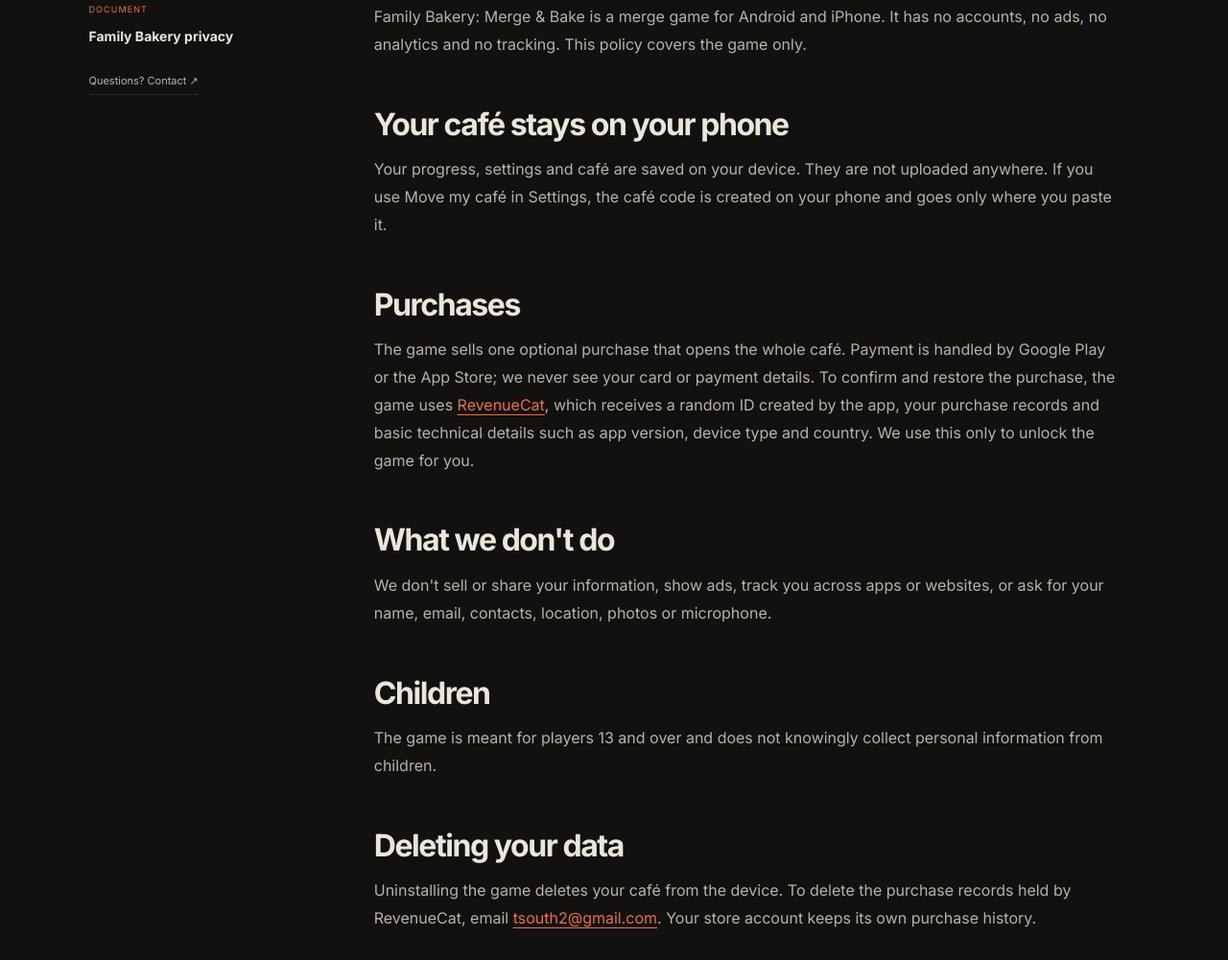
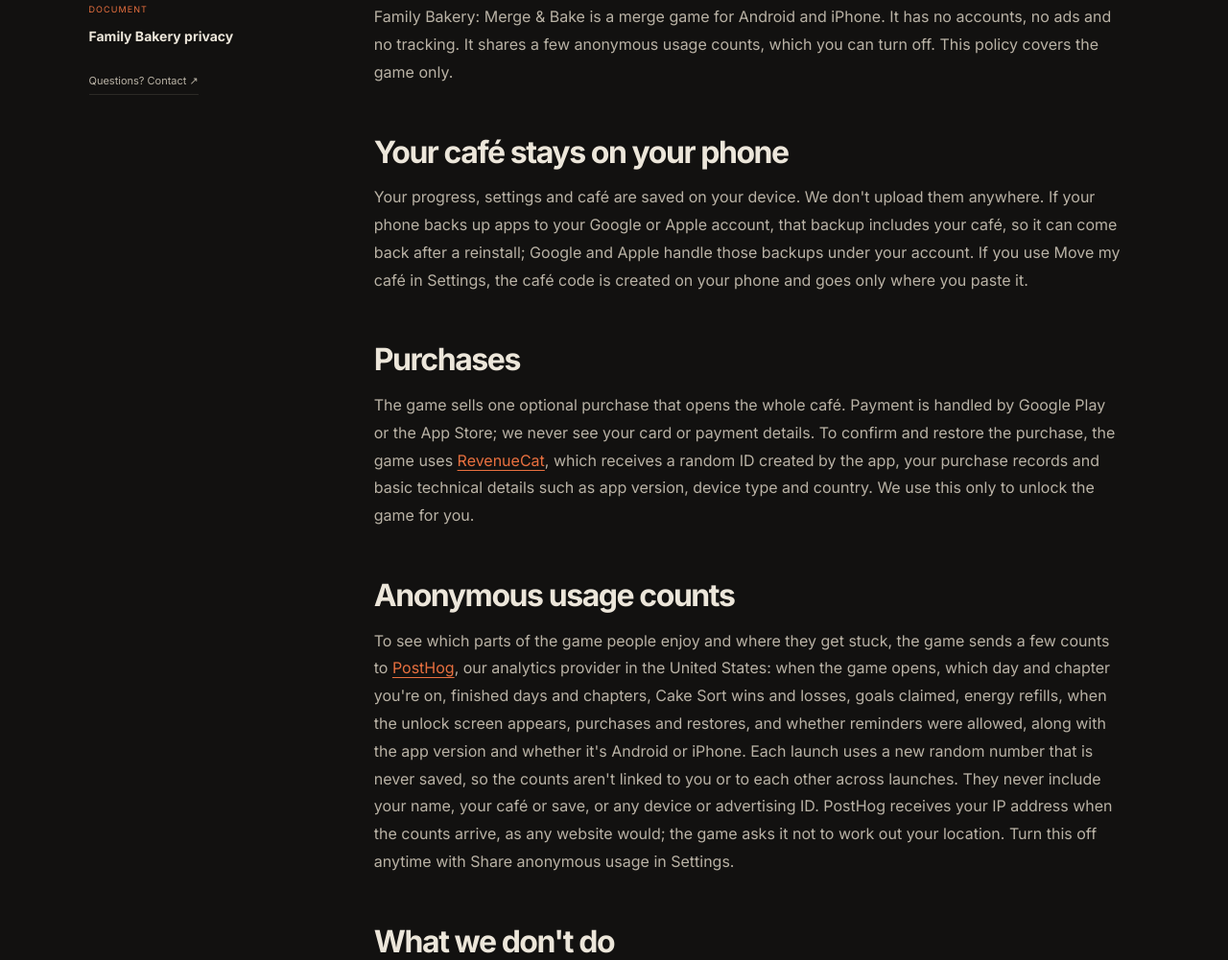
Before and after one commit to btsouth/btso.dev, an Astro site: page /family-bakery/privacy in a window 1280 px wide. Shown: the part 503-1504 px from the top of the page at 96% size. Built offline with nearby package versions, Linux system fonts and the light colour scheme; Astro itself is replaced by a stand-in of ours; a web font is replaced by a local one.

Commit message:
Describe Family Bakery's anonymous usage counts and device backups (#3)

```diff
--- a/src/pages/family-bakery/privacy.astro
+++ b/src/pages/family-bakery/privacy.astro
@@ -9,14 +9,17 @@ const EMAIL = 'tsouth2@gmail.com';
   lastUpdated="October 10, 2026"
 >
   <p>
-    Family Bakery: Merge &amp; Bake is a merge game for Android and iPhone. It has no accounts, no ads,
-    no analytics and no tracking. This policy covers the game only.
+    Family Bakery: Merge &amp; Bake is a merge game for Android and iPhone. It has no accounts, no ads
+    and no tracking. It shares a few anonymous usage counts, which you can turn off. This policy covers
+    the game only.
   </p>
 
   <h2>Your café stays on your phone</h2>
   <p>
-    Your progress, settings and café are saved on your device. They are not uploaded anywhere. If you
-    use Move my café in Settings, the café code is created on your phone and goes only where you paste it.
+    Your progress, settings and café are saved on your device. We don't upload them anywhere. If your phone
+    backs up apps to your Google or Apple account, that backup includes your café, so it can come back after a
+    reinstall; Google and Apple handle those backups under your account. If you use Move my café in Settings,
+    the café code is created on your phone and goes only where you paste it.
   </p>
 
   <h2>Purchases</h2>
@@ -26,6 +29,19 @@ const EMAIL = 'tsouth2@gmail.com';
     <a href="https://www.revenuecat.com/privacy">RevenueCat</a>, which receives a random ID created by the app,
     your purchase records and basic technical details such as app version, device type and country. We use
     this only to unlock the game for you.
+  </p>
+
+  <h2>Anonymous usage counts</h2>
+  <p>
+    To see which parts of the game people enjoy and where they get stuck, the game sends a few counts to
+    <a href="https://posthog.com/privacy">PostHog</a>, our analytics provider in the United States: when the
+    game opens, which day and chapter you're on, finished days and chapters, Cake Sort wins and losses, goals
+    claimed, energy refills, when the unlock screen appears, purchases and restores, and whether reminders were
+    allowed, along with the app version and whether it's Android or iPhone. Each launch uses a new random number
+    that is never saved, so the counts aren't linked to you or to each other across launches. They never include
+    your name, your café or save, or any device or advertising ID. PostHog receives your IP address when the
+    counts arrive, as any website would; the game asks it not to work out your location. Turn this off anytime
+    with Share anonymous usage in Settings.
   </p>
 
   <h2>What we don't do</h2>
@@ -41,8 +57,8 @@ const EMAIL = 'tsouth2@gmail.com';
 
   <h2>Deleting your data</h2>
   <p>
-    Uninstalling the game deletes your café from the device. To delete the purchase records held by RevenueCat,
-    email <a href={`mailto:${EMAIL}`}>{EMAIL}</a>. Your store account keeps its own purchase history.
+    Uninstalling the game deletes your café from the device. Usage counts can't be traced back to a player,
+    so there is nothing of yours in them to delete. To delete the purchase records held by RevenueCat, email <a href={`mailto:${EMAIL}`}>{EMAIL}</a>. Your store account keeps its own purchase history.
   </p>
 
   <h2>Changes and contact</h2>
```
